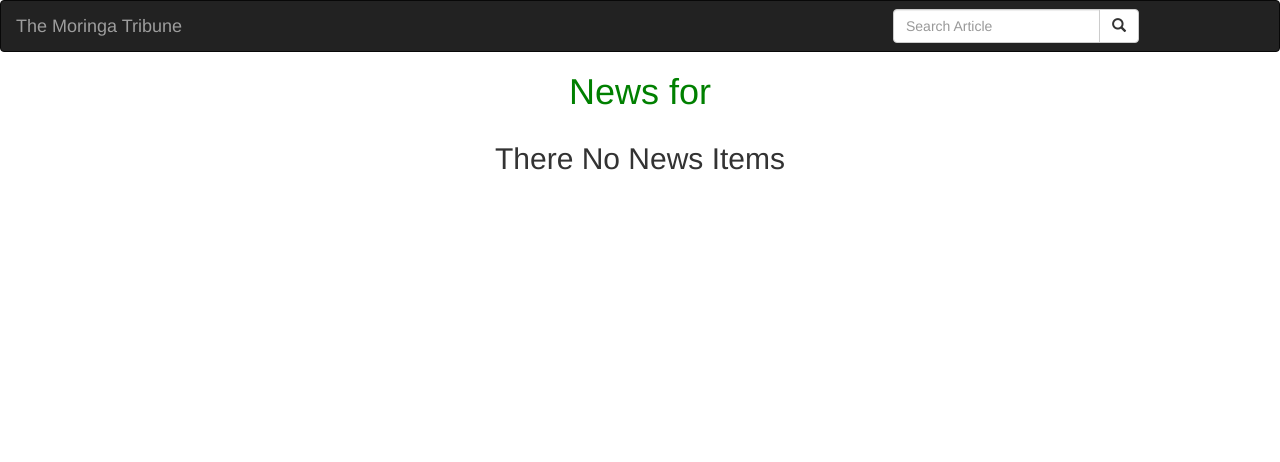
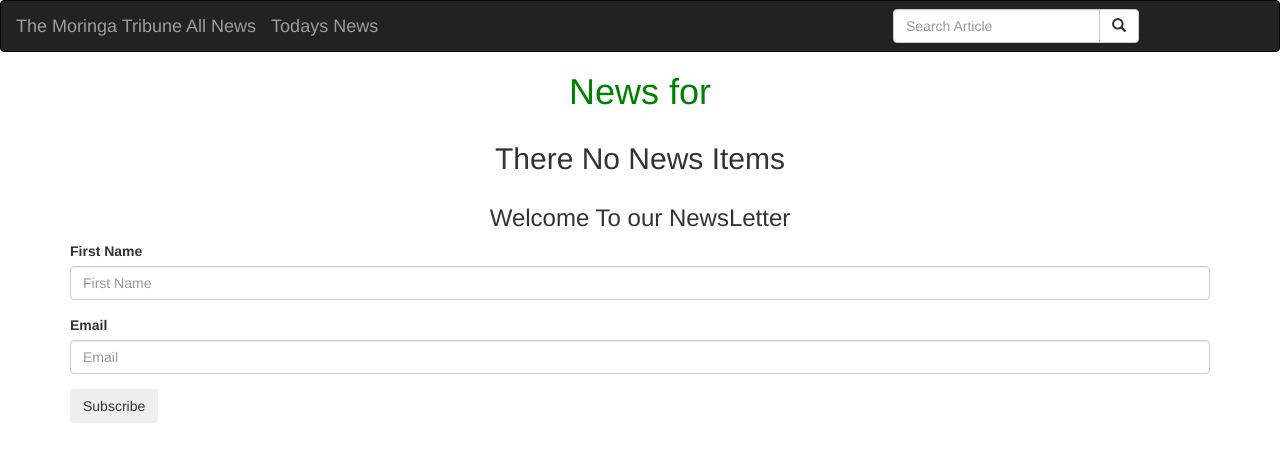
Before and after one commit to CalebKabaya/The-Moringa-Tribune, a Django app: template news/templates/all-news/todays-news.html in a window 1280 px wide. Shown: the top 462 px of the page. Run offline with Django 3.2, Linux system fonts and the light colour scheme; the template is opened without the code that fills it: values that come from a table or form of the project are taken from there, others are empty; some libraries are stand-ins or nearby versions.

Commit message:
the the subscribe tempplate

```diff
--- /dev/null
+++ b/news/forms.py
@@ -0,0 +1,6 @@
+import email
+from django import forms
+
+class NEWSLETTERFORM(forms.Form):
+    your_name =forms.CharField(label='First Name',max_length=30)
+    email=forms.EmailField(label='Email')
--- a/news/templates/all-news/todays-news.html
+++ b/news/templates/all-news/todays-news.html
@@ -1,4 +1,6 @@
 {%extends 'all-news/base.html'%}
+{% load bootstrap3 %}
+
 {% block content %}
 {{ block.super}}
 
@@ -21,6 +23,7 @@
 
   </div>
 
+
   {% empty %}
   <div class="row">
     <h2 class="text-center">There No News Items</h2>
@@ -29,4 +32,16 @@
 
 </div>
 
+<h3 class="text-center my-4">Welcome To our NewsLetter</h3>
+<div class="container">
+
+  <form  action="{%url 'newsToday'%}" method="post">
+    {%csrf_token%}
+
+    {% bootstrap_form letterForm layout='inline' %}
+    <input type="submit" class="btn btn-outline-success" value="Subscribe">
+  </form>
+
+</div>
+
 {% endblock %}
--- a/news/templates/navbar.html
+++ b/news/templates/navbar.html
@@ -9,7 +9,10 @@
 <nav class="navbar navbar-inverse">
   <div class="container-fluid">
     <div class="navbar-header">
-      <a class="navbar-brand" href="{% url 'allNews' %}">The Moringa Tribune</a>
+      <a class="navbar-brand" href="{% url 'allNews' %}">The Moringa Tribune All News</a>
+    </div>
+    <div class="navbar-header">
+      <a class="navbar-brand" href="{% url 'newsToday' %}">Todays News</a>
     </div>
       <!-- Adding a search form  -->
       <div class="col-sm-4 col-md-4 navbar-right">
```
Also changed, not shown: media/articles/statisics-banner.jpg (added).
